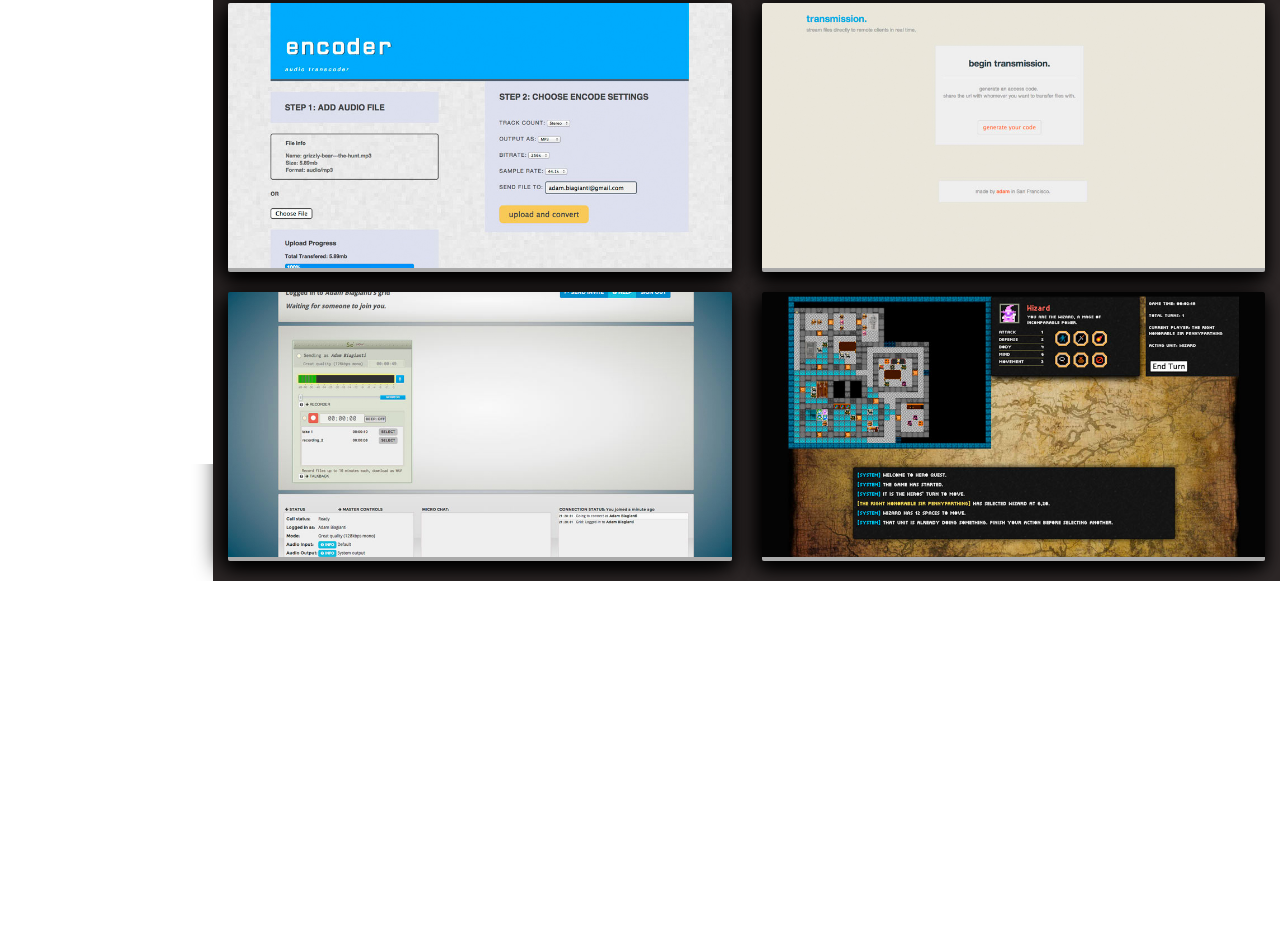
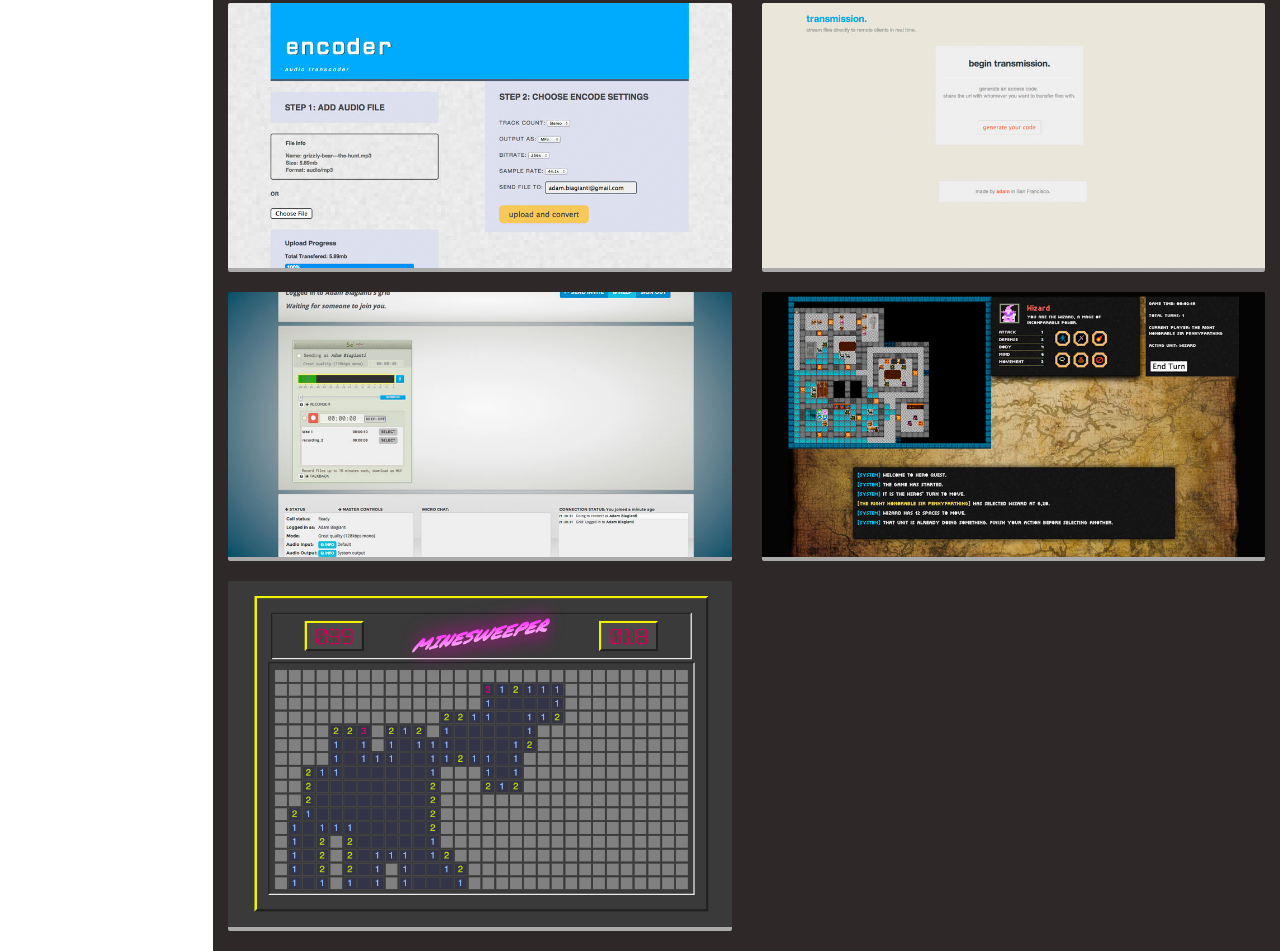
Before and after one commit to el-mapache/website, a website: page index.html in a window 1280 px wide. Shown: the part 336-1287 px from the top of the page. Before the commit the page ends 917 px from the top, so only its background shows below. Drawn offline with Linux system fonts and the light colour scheme.

Commit message:
Updates projects and some styles

```diff
--- a/css/styles.css
+++ b/css/styles.css
@@ -218,22 +218,16 @@ a:focus, button:focus {
 }
 
 .media-box {
+  background: rgba(0,0,0,0.1);
   position: relative;
-  min-height: 200px;
+  min-height: 266px;
   margin-bottom: 20px;
-  -moz-box-shadow: 1px 6px 15px black;
-  -webkit-box-shadow: 1px 6px 15px black;
-  box-shadow: 1px 6px 15px black;
 }
 
 .media-box img {
   border-radius: 2px 2px;
   -moz-border-radius: 2px 2px;
   -webkit-border-radius: 2px 2px;
-
-  -moz-box-shadow: -8px 6px 25px rgb(0, 0, 0);
-  -webkit-box-shadow: -8px 6px 25px rgb(0, 0, 0);
-  box-shadow: -8px 6px 25px rgb(0, 0, 0);
 
   border-bottom: 4px solid #aaa;
   cursor: pointer;
--- a/index.html
+++ b/index.html
@@ -27,7 +27,7 @@
       <small class="upper">w/ </small><span>{{= it.tech}}</span>
     </h5>
     <p class="grid-spacing sans">
-      {{ if (it.available === "yes") { }}
+      {{ if (it.available) { }}
         <a href="{{= it.uri}}" target="_blank" class="black link">view project</a>
         <a href="{{= it.repo}}" target="_blank" class="black col-md-offset-1 link">view code</a>
       {{ } else { }}
--- a/projects.json
+++ b/projects.json
@@ -8,7 +8,7 @@
       "uri": "http://ratings.availableforfriendship.com",
       "repo": "https://github.com/el-mapache/caveat",
       "file": "rats.jpg",
-      "available": "yes"
+      "available": true
     },
     {
       "name": "Libre Ipsum",
@@ -18,7 +18,7 @@
       "uri": "http://libre-ipsum.availableforfriendship.com",
       "repo": "https://github.com/el-mapache/libre-ipsum",
       "file": "libre.jpg",
-      "available": "yes"
+      "available": true
     },
     {
       "name": "Encoder",
@@ -28,7 +28,7 @@
       "uri": "",
       "repo": "https://github.com/el-mapache/encode",
       "file": "encoder.jpg",
-      "available": "no"
+      "available": false
     },
     {
       "name": "Transmission",
@@ -38,7 +38,7 @@
       "uri": "",
       "repo": "https://github.com/el-mapache/transmission",
       "file": "transmission.jpg",
-      "available": "no"
+      "available": false
     },
     {
       "name": "SC-Now Recorder",
@@ -48,7 +48,7 @@
       "uri": "https://now.source-elements.com/#!/",
       "repo": "https://github.com/el-mapache/cassette",
       "file": "scnow.jpg",
-      "available": "yes"
+      "available": true
     },
     {
       "name": "Hero Quest",
@@ -58,7 +58,17 @@
       "uri": "",
       "repo": "https://github.com/el-mapache/hero_quest",
       "file": "hero.jpg",
-      "available": "no"
+      "available": false
+    },
+    {
+      "name": "Minesweeper",
+      "tech": "React, Webpack",
+      "blurb": "Minesweeper just like your Windows 3.1 used to make.",
+      "description": "Javascript implementation of minesweeper, written to further my React knowledge. A handful of components, a simple store to hold the state of the game, and an implementation of the floodfill algorithm are the only pieces needed to recreate the game. \n\n Playing this game is as annoyingly difficult as I remember it being!",
+      "uri": "https://el-mapache.github.io/minesweeper",
+      "repo": "https://github.com/el-mapache/minesweeper",
+      "file": "minesweeper.png",
+      "available": true
     }
   ]
 }
```
Also changed, not shown: build/css/styles.min.css, gulpfile.js (line endings or trailing spaces), images/minesweeper.png (added), 2 other files.
